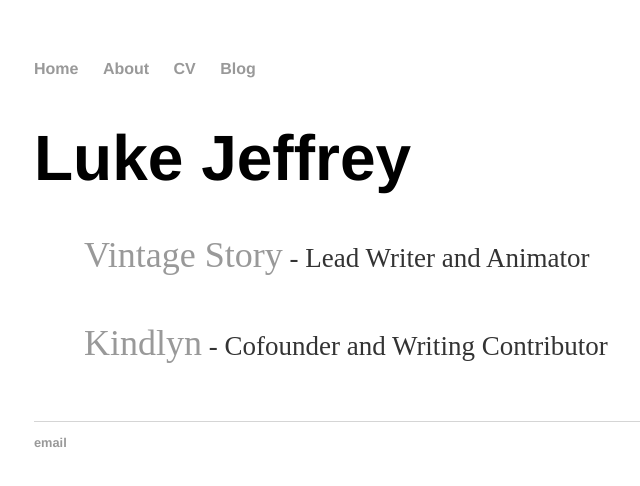
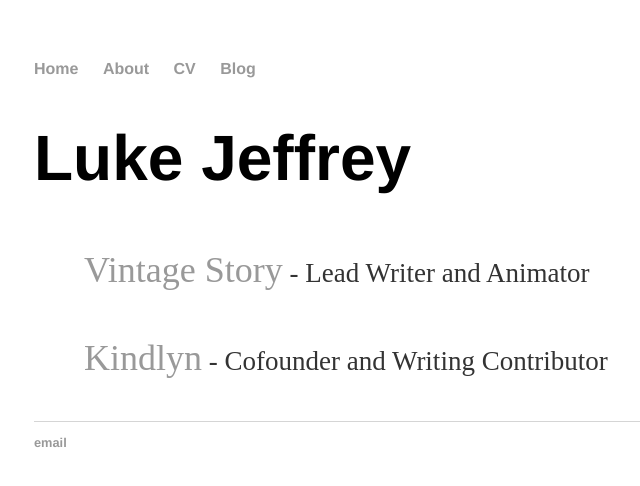
Before and after one commit to GralphGralph/GralphGralph.github.io, a Jekyll site: the page built from index.html, in a window 1280 px wide. Shown: the top 486 px of the page, without its empty margins (158-798 px from the left). Built offline with Jekyll 4.4.1, drawn with Linux system fonts in a browser that asks for light colours.

Commit message:
Update index.html

```diff
--- a/index.html
+++ b/index.html
@@ -4,7 +4,7 @@ title: Luke Jeffrey
 ---
 <div class="blurb">
 	<h1 style = "font-size: 400%;">Luke Jeffrey</h1>
-	<p style = "font-size: 225%; margin: 50px; line-height: 20px"><a href="https://www.vintagestory.at/">Vintage Story</a><small style = "font-size: 75%;"> - Lead Writer and Animator</small></p>
-	<p style = "font-size: 225%; margin: 50px;"><a href="http://kindlyn.blogspot.com/">Kindlyn</a><small style = "font-size: 75%;"> - Cofounder and Writing Contributor</small></p>
+	<p style = "font-size: 225%; margin: 50px;"><a href="https://www.vintagestory.at/">Vintage Story</a><small style = "font-size: 75%;"> - Lead Writer and Animator</small></p>
+	<p style = "font-size: 225%; margin: 50px; line-height: 20px"><a href="http://kindlyn.blogspot.com/">Kindlyn</a><small style = "font-size: 75%;"> - Cofounder and Writing Contributor</small></p>
 
 </div><!-- /.blurb -->
```
